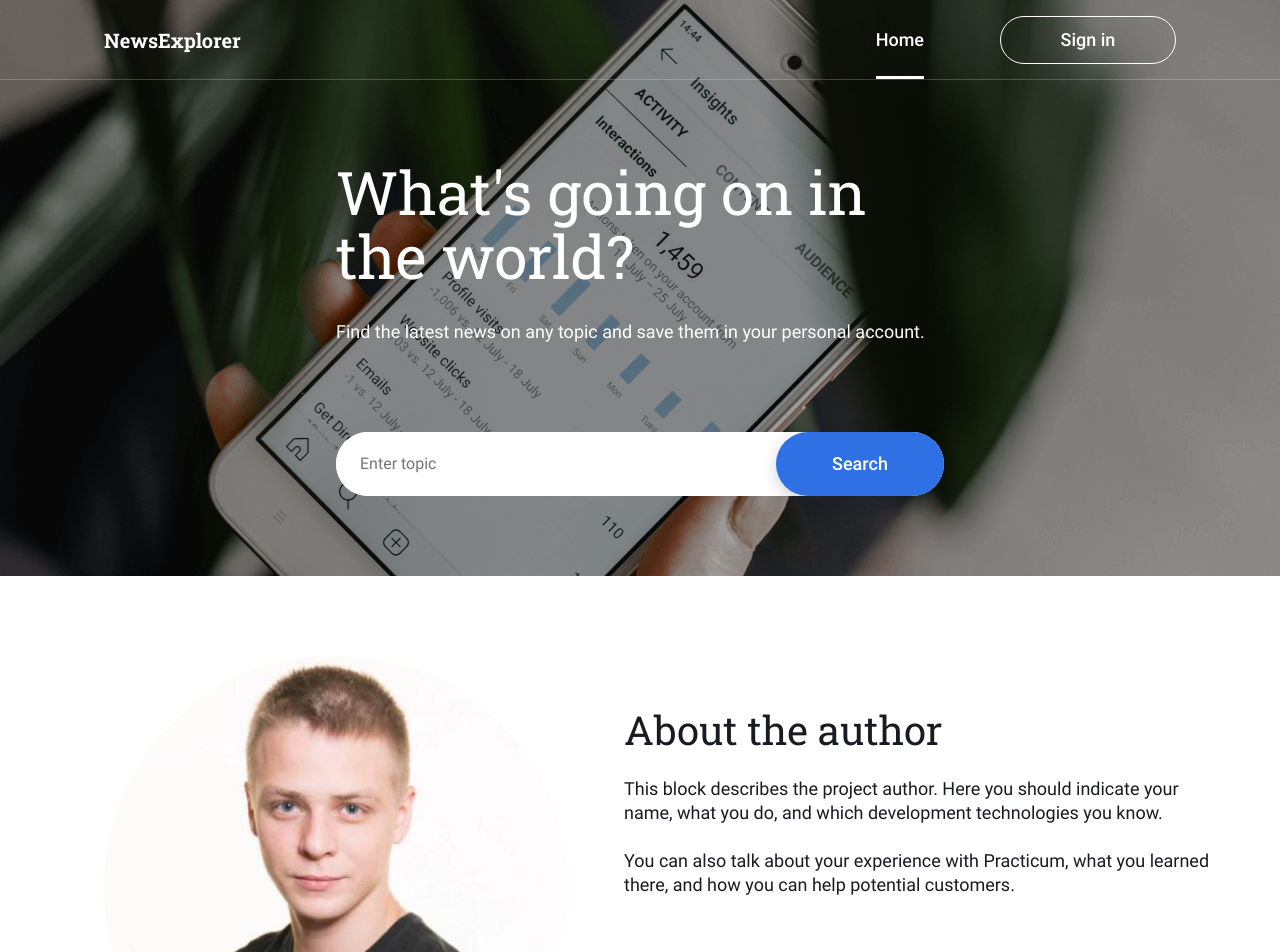
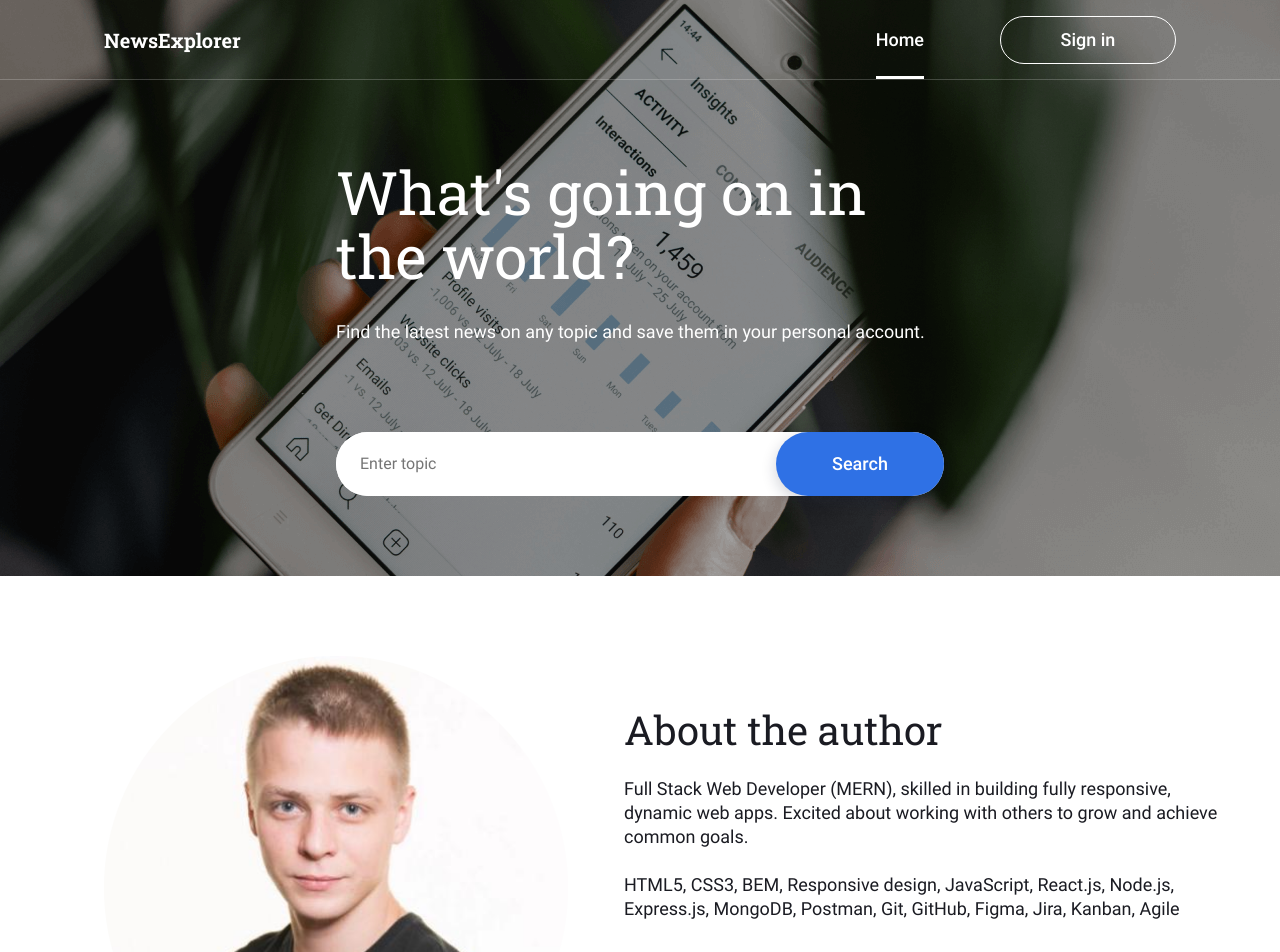
Before and after one commit to idenispankov/news-explorer-frontend, a React (Create React App) app: page / in a window 1280 px wide. Shown: the top 952 px of the page. Built offline with nearby package versions, Linux system fonts and the light colour scheme.

Commit message:
updated about component

```diff
--- a/src/components/About/About.js
+++ b/src/components/About/About.js
@@ -8,12 +8,13 @@ const About = () => {
       <div className='about__group'>
         <h2 className='about__title'>About the author</h2>
         <p className='about__text'>
-          This block describes the project author. Here you should indicate your
-          name, what you do, and which development technologies you know.
+          Full Stack Web Developer (MERN), skilled in building fully responsive,
+          dynamic web apps. Excited about working with others to grow and
+          achieve common goals.
         </p>
         <p className='about__text'>
-          You can also talk about your experience with Practicum, what you
-          learned there, and how you can help potential customers.
+          HTML5, CSS3, BEM, Responsive design, JavaScript, React.js, Node.js,
+          Express.js, MongoDB, Postman, Git, GitHub, Figma, Jira, Kanban, Agile
         </p>
       </div>
     </section>
```
